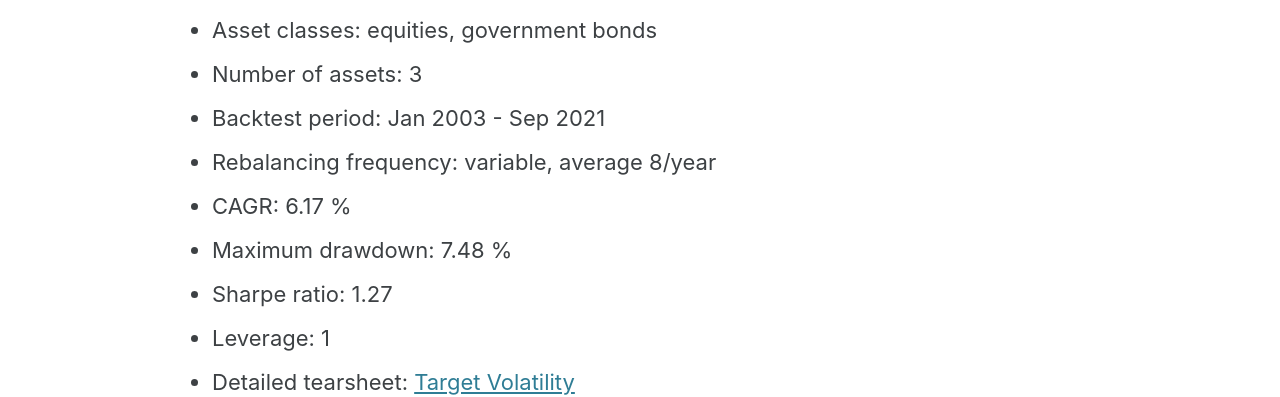
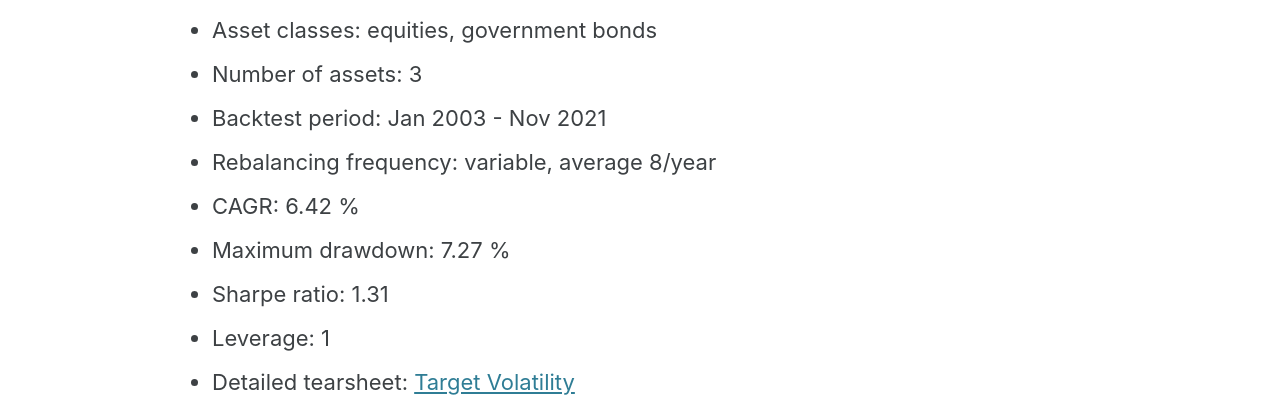
Before and after one commit to IthacaResearch/ithacaresearch.github.io, a Jekyll site: the page built from _posts/2019-07-12-Target-Volatility.md, in a window 1280 px wide and 900 px high, scrolled down 404 px. Shown: the part 155-552 px from the top of the window. Built offline with Jekyll 4.4.1, drawn with Linux system fonts in a browser that asks for light colours; cached includes are drawn as plain includes.

Commit message:
Update 2019-07-12-Target-Volatility.md

```diff
--- a/_posts/2019-07-12-Target-Volatility.md
+++ b/_posts/2019-07-12-Target-Volatility.md
@@ -14,11 +14,11 @@ The main advantage of this strategy is low risk: although it sacrifices some ret
 #### Strategy details
 * Asset classes: equities, government bonds
 * Number of assets: 3
-* Backtest period: Jan 2003 - Sep 2021
+* Backtest period: Jan 2003 - Nov 2021
 * Rebalancing frequency: variable, average 8/year
-* CAGR: 6.17 %
-* Maximum drawdown: 7.48 %
-* Sharpe ratio: 1.27
+* CAGR: 6.42 %
+* Maximum drawdown: 7.27 %
+* Sharpe ratio: 1.31
 * Leverage: 1
 * Detailed tearsheet: [Target Volatility](/tearsheets/TargetVolatility.html)
 
```
